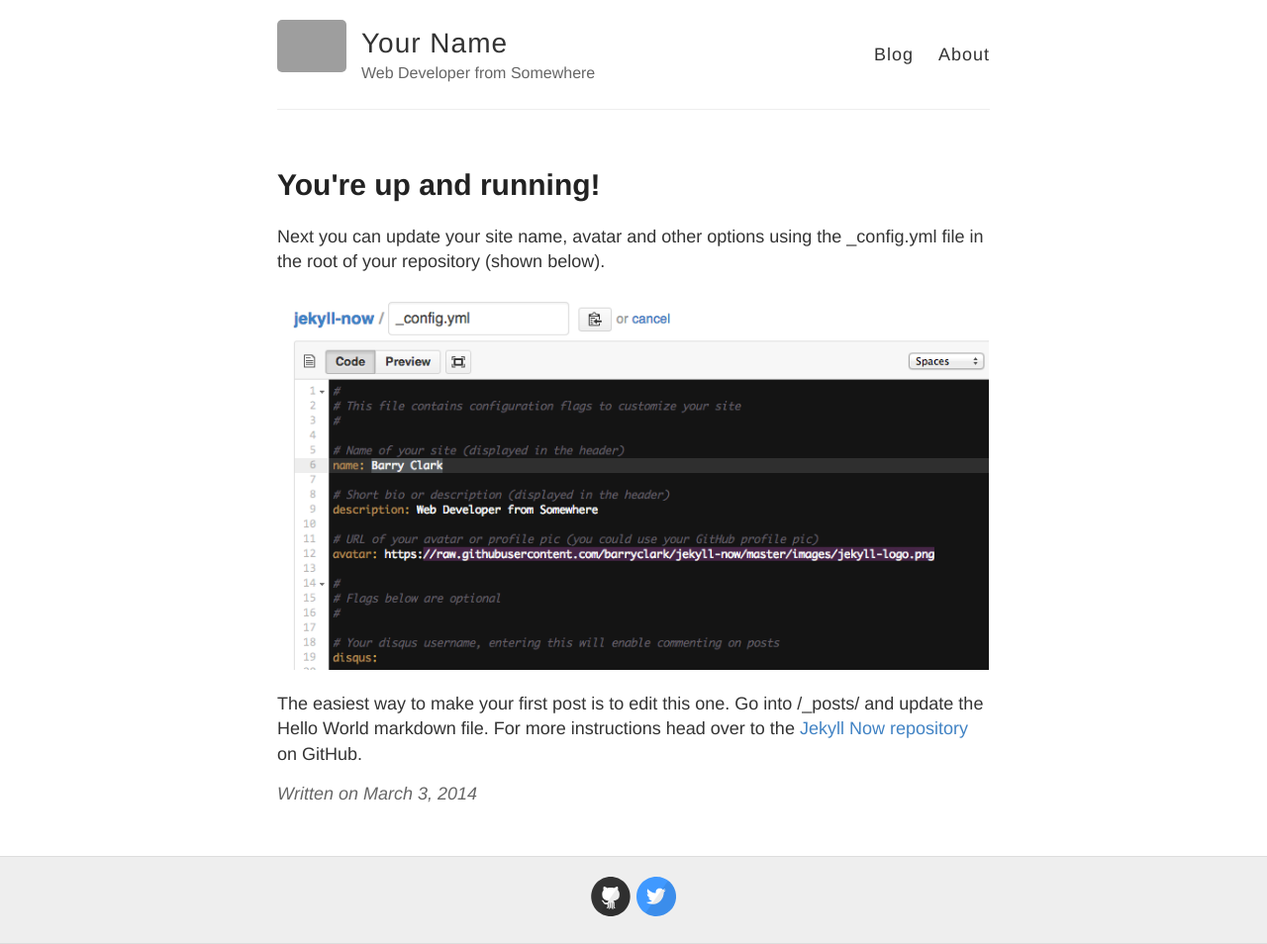
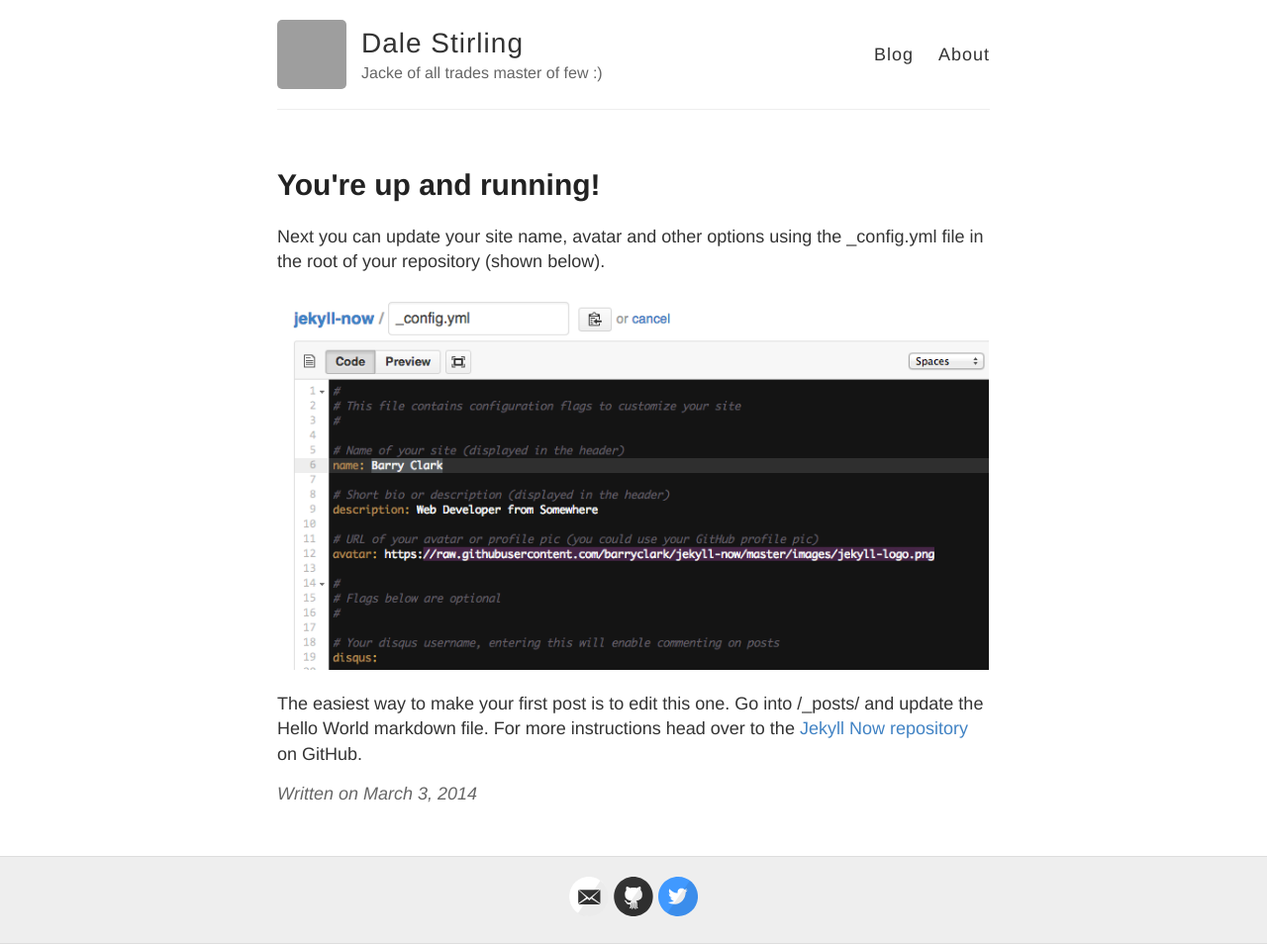
Before and after one commit to dalethestirling/dalethestirling.github.io, a Jekyll site: the page built from _posts/2014-3-3-Hello-World.md, in a window 1280 px wide. Shown: the whole page at 99% size. Built offline with Jekyll 4.4.1, drawn with Linux system fonts in a browser that asks for light colours; grey boxes are pictures that could not be loaded.

Commit message:
Update initial configuration updates

```diff
--- a/_config.yml
+++ b/_config.yml
@@ -3,13 +3,13 @@
 #
 
 # Name of your site (displayed in the header)
-name: Your Name
+name: Dale Stirling
 
 # Short bio or description (displayed in the header)
-description: Web Developer from Somewhere
+description: Jacke of all trades master of few :)
 
 # URL of your avatar or profile pic (you could use your GitHub profile pic)
-avatar: https://raw.githubusercontent.com/barryclark/jekyll-now/master/images/jekyll-logo.png
+avatar: https://avatars.githubusercontent.com/u/758887?v=4
 
 #
 # Flags below are optional
@@ -18,15 +18,15 @@ avatar: https://raw.githubusercontent.com/barryclark/jekyll-now/master/images/je
 # Includes an icon in the footer for each username you enter
 footer-links:
   dribbble:
-  email:
+  email: dale.stirling@gmail.com
   facebook:
   flickr:
-  github: barryclark/jekyll-now
+  github: dalethestirling
   instagram:
   linkedin:
   pinterest:
   rss: # just type anything here for a working RSS icon
-  twitter: jekyllrb
+  twitter: dalethestirling
   stackoverflow: # your stackoverflow profile, e.g. "users/50476/bart-kiers"
   youtube: # channel/<your_long_string> or user/<user-name>
   googleplus: # anything in your profile username that comes after plus.google.com/
```
